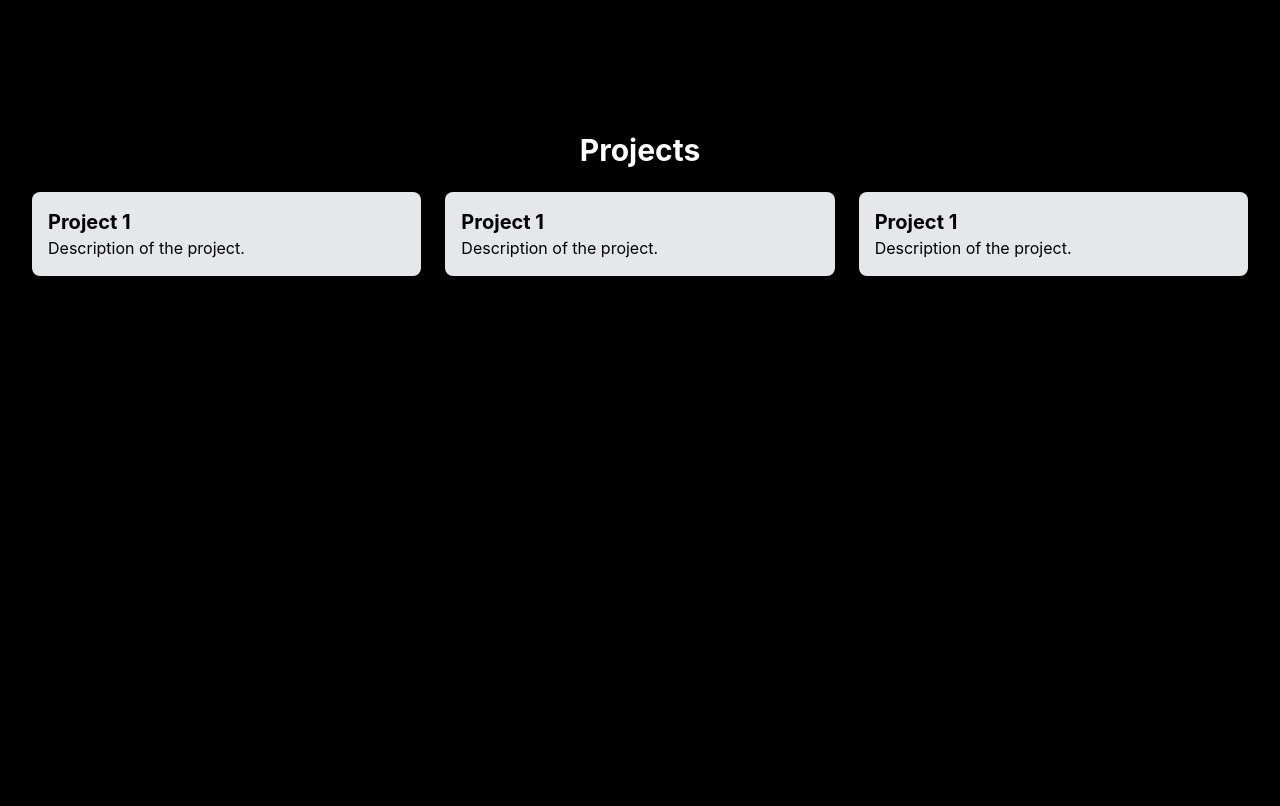
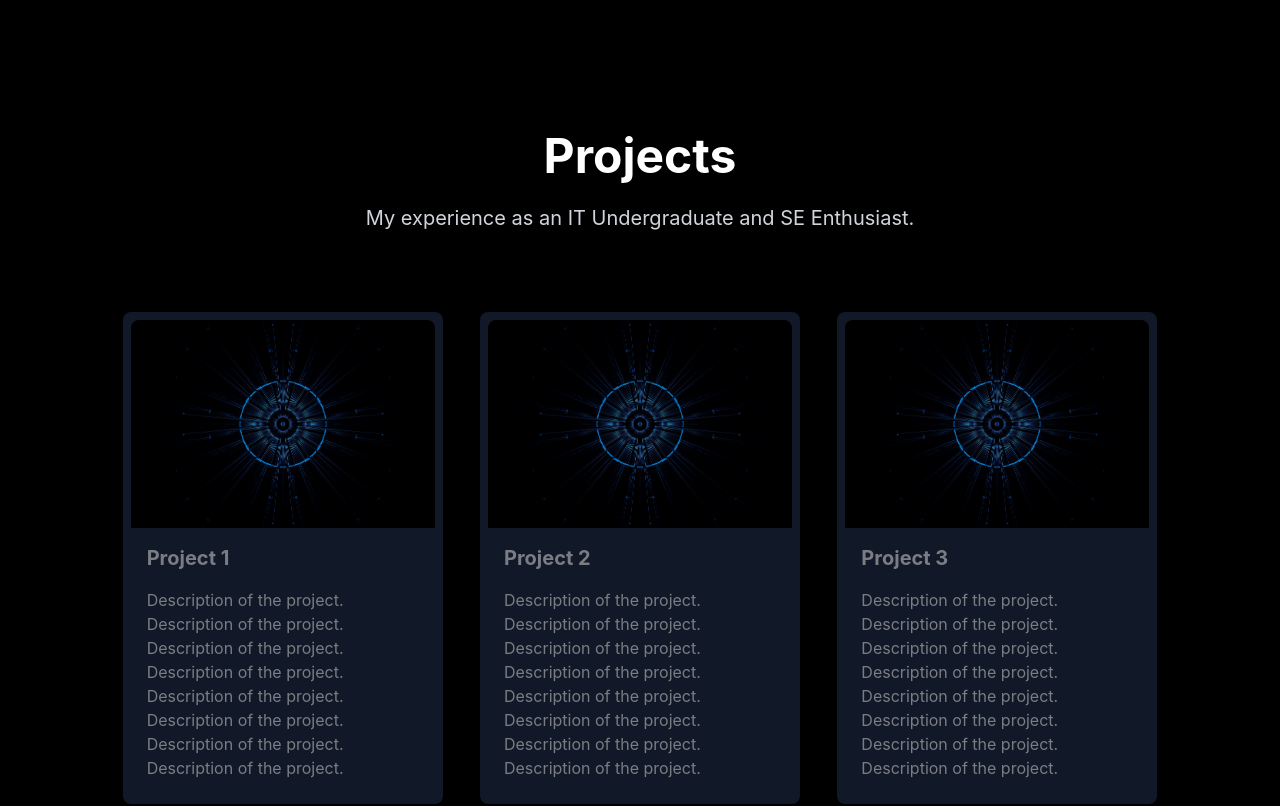
Before and after one commit to lahiruimesh/My-Portfolio-V2, a React (Create React App) app: page / in a window 1280 px wide. Shown: the part 1500-2306 px from the top of the page. Built offline with nearby package versions, Linux system fonts and the light colour scheme.

Commit message:
Add updated Project.js file

```diff
--- a/package.json
+++ b/package.json
@@ -4,6 +4,7 @@
   "private": true,
   "dependencies": {
     "cra-template": "1.2.0",
+    "framer-motion": "^12.4.3",
     "lucide-react": "^0.475.0",
     "react": "^19.0.0",
     "react-dom": "^19.0.0",
--- a/src/Components/Projects.js
+++ b/src/Components/Projects.js
@@ -1,26 +1,112 @@
 import React from "react";
+import { motion } from "framer-motion";
+import myImage1 from "../Assets/pic4.jpg";
+import myImage2 from "../Assets/pic2.jpg";
+
+// Array of project objects to map over
+const projectCards = [
+  {
+    id: 1,
+    title: "Project 1",
+    description:
+      "Description of the project. Description of the project. Description of the project. Description of the project. Description of the project. Description of the project. Description of the project. Description of the project.",
+    image: myImage2,
+  },
+  {
+    id: 2,
+    title: "Project 2",
+    description:
+      "Description of the project. Description of the project. Description of the project. Description of the project. Description of the project. Description of the project. Description of the project. Description of the project.",
+    image: myImage2,
+  },
+  {
+    id: 3,
+    title: "Project 3",
+    description:
+      "Description of the project. Description of the project. Description of the project. Description of the project. Description of the project. Description of the project. Description of the project. Description of the project.",
+    image: myImage2,
+  },
+  {
+    id: 4,
+    title: "Project 4",
+    description:
+      "Description of the project. Description of the project. Description of the project. Description of the project. Description of the project. Description of the project. Description of the project. Description of the project.",
+    image: myImage2,
+  },
+  {
+    id: 5,
+    title: "Project 5",
+    description:
+      "Description of the project. Description of the project. Description of the project. Description of the project. Description of the project. Description of the project. Description of the project. Description of the project.",
+    image: myImage2,
+  },
+  {
+    id: 6,
+    title: "Project 6",
+    description:
+      "Description of the project. Description of the project. Description of the project. Description of the project. Description of the project. Description of the project. Description of the project. Description of the project.",
+    image: myImage2,
+  },
+];
+
+// Animation variants for the cards
+const cardVariants = {
+  offscreen: {
+    opacity: 0,
+    y: 50,
+  },
+  onscreen: {
+    opacity: 1,
+    y: 0,
+    transition: {
+      type: "spring",
+      bounce: 0.2,
+      duration: 0.8,
+    },
+  },
+};
 
 const Projects = () => {
   return (
     <section id="projects" className="p-8 bg-black min-h-screen">
+      <h1 className="text-5xl font-bold text-white text-center">Projects</h1>
+      <p className="text-xl text-gray-300 text-center mt-6">
+        My experience as an IT Undergraduate and SE Enthusiast.
+      </p>
 
-      <h2 className="text-3xl font-bold text-white text-center">Projects</h2>
-      <div className="mt-6 grid grid-cols-1 md:grid-cols-3 gap-6">
-
-        <div className="p-4 shadow-lg rounded-lg text-black bg-gray-200">
-          <h3 className="text-xl font-bold">Project 1</h3>
-          <p>Description of the project.</p>
-        </div>
-        <div className="p-4 shadow-lg rounded-lg bg-gray-200">
-          <h3 className="text-xl font-bold">Project 1</h3>
-          <p>Description of the project.</p>
-        </div>
-        <div className="p-4 shadow-lg rounded-lg bg-gray-200">
-          <h3 className="text-xl font-bold">Project 1</h3>
-          <p>Description of the project.</p>
-        </div>
-
-
+      <div className="m-20 grid grid-cols-1 md:grid-cols-3 justify-items-center gap-4">
+        {projectCards.map((card) => (
+          <motion.div
+            key={card.id}
+            className="p-2 shadow-lg rounded-lg bg-gray-900 w-80 transition-all duration-300 hover:scale-105"
+            variants={cardVariants}
+            initial="offscreen"
+            whileInView="onscreen"
+            viewport={{ once: true, amount: 0.5 }}
+          >
+            <motion.img
+              src={card.image}
+              alt={card.title}
+              className="h-52 w-full rounded-t-lg object-cover"
+              whileHover={{ scale: 0.96 }}
+              transition={{ duration: 0.4 }}
+            />
+            <motion.h3
+              className="p-4 text-xl font-bold text-[#C0C0C0] opacity-60"
+              whileHover={{ opacity: 1 }}
+              transition={{ duration: 0.3 }}
+            >
+              {card.title}
+            </motion.h3>
+            <motion.p
+              className="p-4 pt-0 text-[#C0C0C0] opacity-60"
+              whileHover={{ opacity: 1 }}
+              transition={{ duration: 0.3 }}
+            >
+              {card.description}
+            </motion.p>
+          </motion.div>
+        ))}
       </div>
     </section>
   );
```
Also changed, not shown: 2 other files (tests, documents, lock files or other folders).
